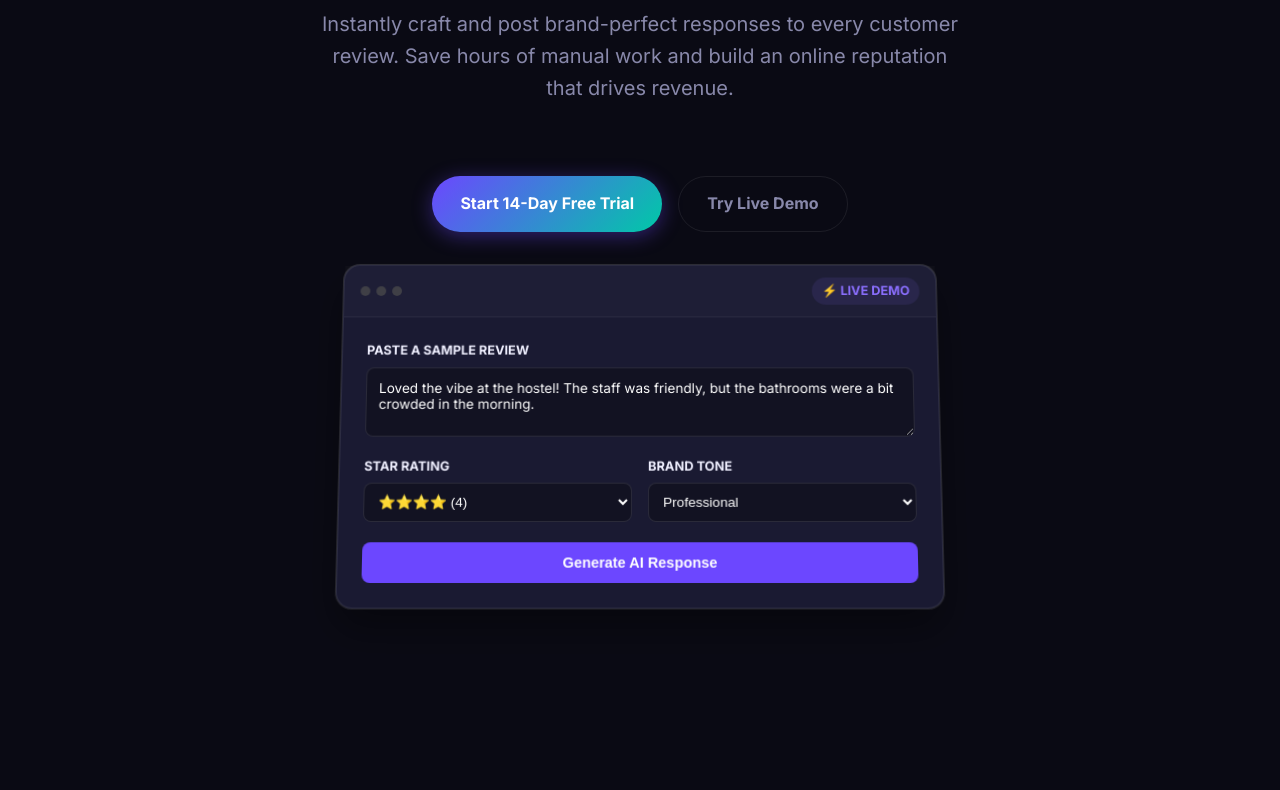
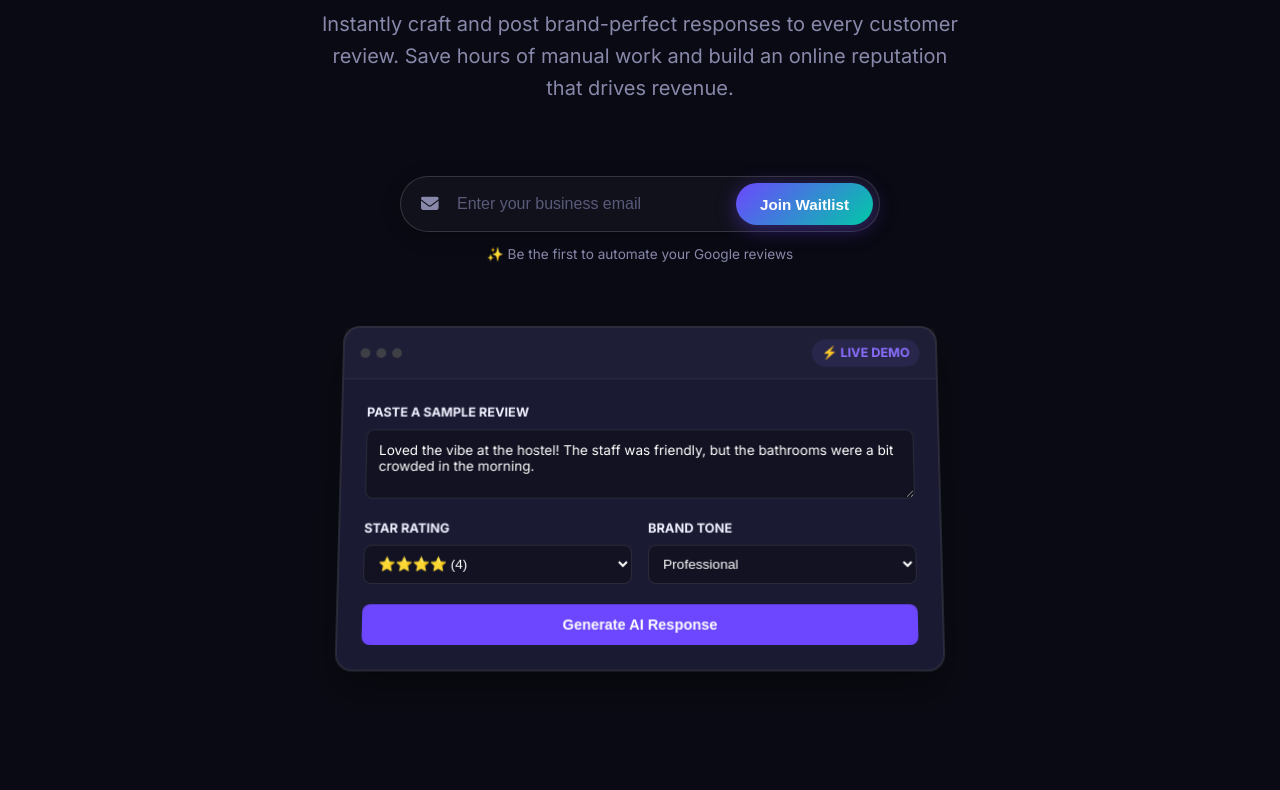
Before and after one commit to noutpelgrim/replyvera-landing, a plain HTML site: page index.html in a window 1280 px wide. Shown: the part 484-1274 px from the top of the page. Drawn offline with Linux system fonts and the light colour scheme.

Commit message:
feat: restore waitlist forms to HTML

```diff
--- a/index.html
+++ b/index.html
@@ -28,14 +28,18 @@
     <header class="hero">
         <div class="hero-bg-glow"></div>
         <div class="container hero-container">
-            <div class="section-label" style="margin-bottom: 24px;">✨ 14-Day Free Trial - No Credit Card Required</div>
+            <div class="section-label" style="margin-bottom: 24px;">🚀 Join the Waitlist for Early Access</div>
             <h1 class="hero-title">Automate Google Review Replies with <span class="text-gradient">Intelligent AI</span></h1>
             <p class="hero-subtitle">Instantly craft and post brand-perfect responses to every customer review. Save hours of manual work and build an online reputation that drives revenue.</p>
 
-            <div style="display: flex; gap: 16px; margin: 32px 0; justify-content: center; flex-wrap: wrap;">
-                <a href="https://replyvera-dashboard.vercel.app/login" class="btn btn-primary" style="padding: 14px 28px; font-weight: 700; font-size: 1rem; text-decoration: none;">Start 14-Day Free Trial</a>
-                <a href="#demo" class="btn btn-secondary" style="padding: 14px 28px; font-weight: 700; font-size: 1rem; text-decoration: none;">Try Live Demo</a>
-            </div>
+            <form id="waitlist-form-1" class="waitlist-form" style="margin: 32px auto 60px auto;">
+                <div class="input-group">
+                    <i class="fa-solid fa-envelope input-icon"></i>
+                    <input type="email" id="email-1" placeholder="Enter your business email" required>
+                    <button type="submit" class="btn btn-primary" style="border-radius: 50px; white-space: nowrap;">Join Waitlist</button>
+                </div>
+                <p class="form-hint">✨ Be the first to automate your Google reviews</p>
+            </form>
 
             <div class="hero-visual" id="demo">
                 <div class="mockup-window glass-panel" style="text-align: left; max-width: 600px; margin: 0 auto;">
@@ -264,7 +268,7 @@
                             <li><i class="fa-solid fa-circle-check" style="color: #00C9A7; margin-right: 8px;"></i> Email support</li>
                         </ul>
                     </div>
-                    <a href="https://replyvera-dashboard.vercel.app/login" class="btn btn-secondary" style="width: 100%; margin-top: 32px; text-align: center; display: block; text-decoration: none;">Start 14-Day Free Trial</a>
+                    <a href="#signup" class="btn btn-secondary" style="width: 100%; margin-top: 32px; text-align: center; display: block; text-decoration: none;">Join Waitlist</a>
                 </div>
 
                 <!-- Pro Plan -->
@@ -285,7 +289,7 @@
                             <li><i class="fa-solid fa-circle-check" style="color: #00C9A7; margin-right: 8px;"></i> Priority support</li>
                         </ul>
                     </div>
-                    <a href="https://replyvera-dashboard.vercel.app/login" class="btn btn-primary" style="width: 100%; margin-top: 32px; text-align: center; display: block; text-decoration: none;">Start 14-Day Free Trial</a>
+                    <a href="#signup" class="btn btn-primary" style="width: 100%; margin-top: 32px; text-align: center; display: block; text-decoration: none;">Join Waitlist</a>
                 </div>
 
                 <!-- Enterprise Plan -->
@@ -316,8 +320,15 @@
         <div class="container cta-container glass-panel" style="text-align: center; padding: 48px 32px;">
             <h2>Don't let another review go unanswered.</h2>
             <p>Ensure every customer receives a perfect response. Start saving time and boosting your local SEO today.</p>
-            <a href="https://replyvera-dashboard.vercel.app/login" class="btn btn-primary" style="margin-top: 24px; padding: 14px 40px; font-weight: 700; font-size: 1.1rem; display: inline-block; text-decoration: none;">Get Started Instantly</a>
-            <p style="margin-top: 16px; font-size: 0.85rem; color: var(--text-dim);">Have questions? Contact us at <a href="mailto:info@replyvera.com" style="color: var(--primary-light); text-decoration: none; font-weight: 600;">info@replyvera.com</a></p>
+            <form id="waitlist-form-2" class="waitlist-form" style="margin: 24px auto 0 auto;">
+                <div class="input-group">
+                    <i class="fa-solid fa-envelope input-icon"></i>
+                    <input type="email" id="email-2" placeholder="Enter your business email" required>
+                    <button type="submit" class="btn btn-primary" style="border-radius: 50px; white-space: nowrap;">Join Waitlist</button>
+                </div>
+                <div id="success-msg" class="success-message" style="display: none;"></div>
+            </form>
+            <p style="margin-top: 24px; font-size: 0.85rem; color: var(--text-dim);">Have questions? Contact us at <a href="mailto:info@replyvera.com" style="color: var(--primary-light); text-decoration: none; font-weight: 600;">info@replyvera.com</a></p>
         </div>
     </section>
 
```
